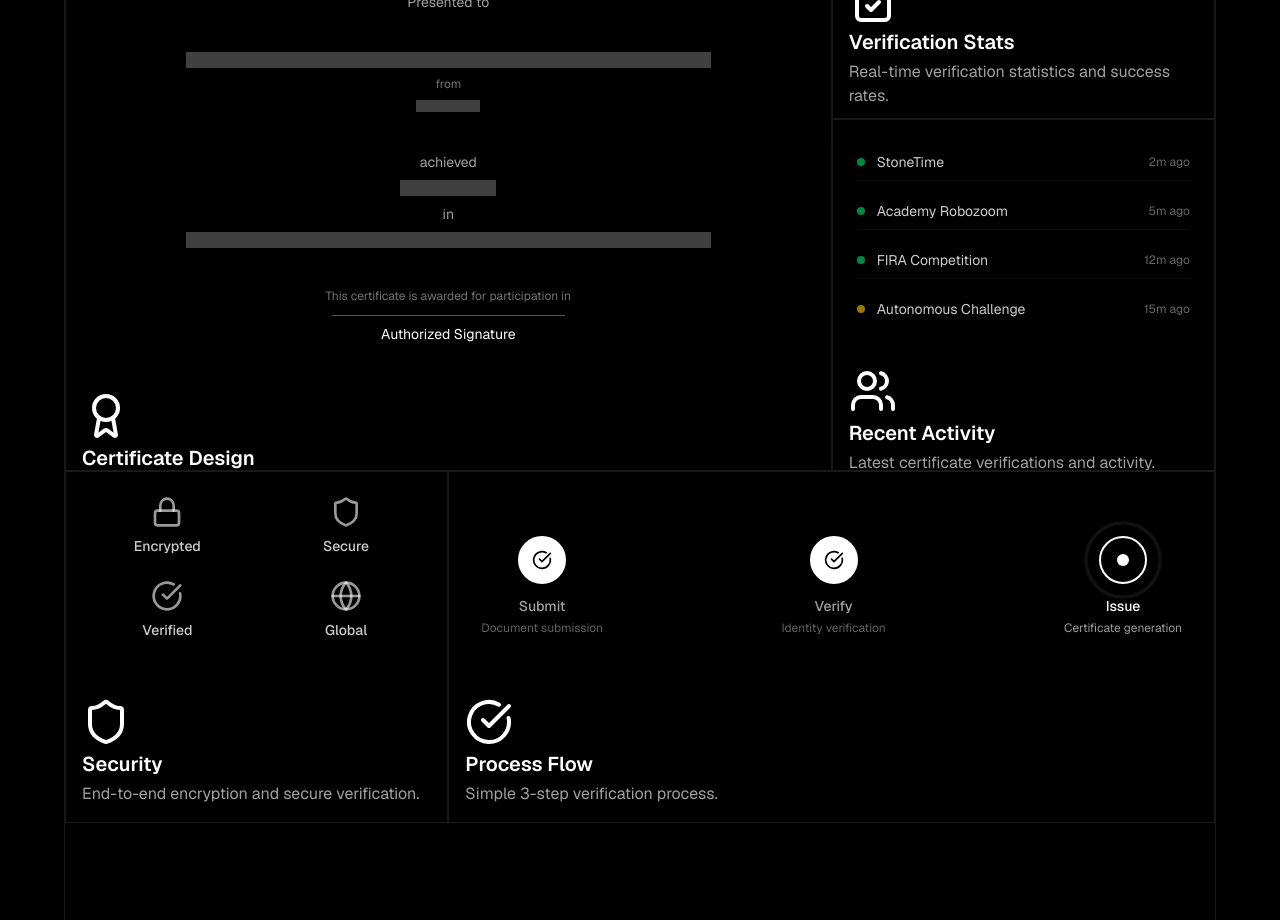
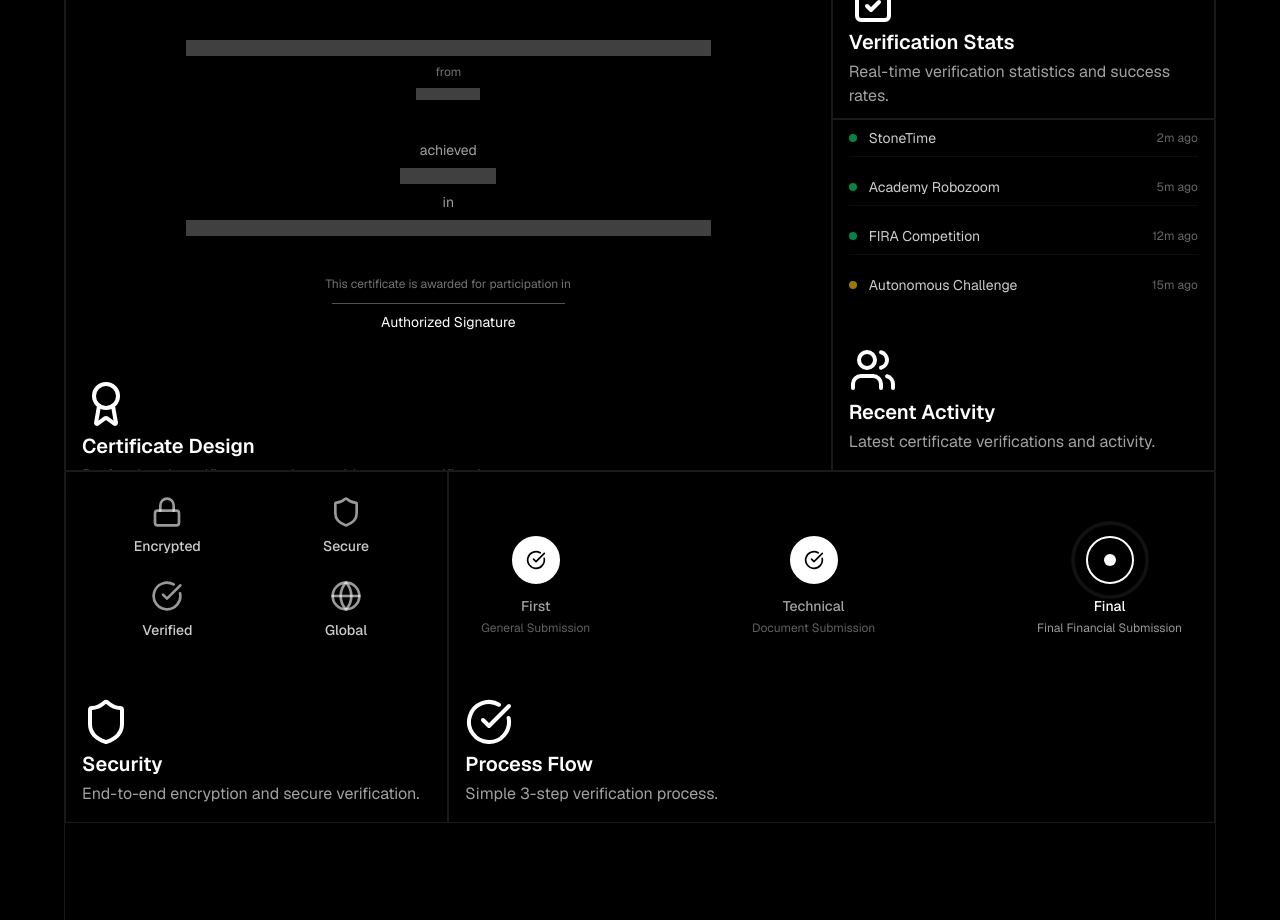
Before and after one commit to Sarina-R/AVIS-landing-page, a Next.js app: page /avis-events in a window 1280 px wide. Shown: the part 2120-3040 px from the top of the page. Built offline with nearby package versions, Linux system fonts and the light colour scheme.

Commit message:
fix: -spacing -VerificationFlow steps texts

```diff
--- a/components/event-page-component/BentoSection.tsx
+++ b/components/event-page-component/BentoSection.tsx
@@ -16,7 +16,7 @@ const CertificateSchematic = () => {
   return (
     <div className='relative h-full w-full overflow-hidden'>
       {/* Blue Header */}
-      <div className='w-full h-8 bg-white/20'></div>
+      <div className='w-full h-5 bg-white/20'></div>
 
       {/* Content Container */}
       <div className='p-8 space-y-10 text-center'>
@@ -90,7 +90,7 @@ const VerificationStats = () => (
 )
 
 const RecentVerifications = () => (
-  <div className='h-full p-6'>
+  <div className='h-full px-4'>
     <div className='space-y-3'>
       {[
         { name: 'StoneTime', status: 'verified', time: '2m ago' },
@@ -157,9 +157,9 @@ const VerificationFlow = () => {
   const [isVisible, setIsVisible] = useState<boolean>(false)
 
   const steps: Step[] = [
-    { id: 0, label: 'Submit', description: 'Document submission' },
-    { id: 1, label: 'Verify', description: 'Identity verification' },
-    { id: 2, label: 'Issue', description: 'Certificate generation' },
+    { id: 0, label: 'First', description: 'General Submission' },
+    { id: 1, label: 'Technical', description: 'Document Submission' },
+    { id: 2, label: 'Final ', description: 'Final Financial Submission' },
   ]
 
   const containerRef = useRef<HTMLDivElement>(null)
@@ -375,7 +375,7 @@ const features = [
     name: 'Verification Stats',
     description: 'Real-time verification statistics and success rates.',
     href: '#',
-    cta: 'View Stats',
+    // cta: 'View Stats',
     className: 'col-span-3 lg:col-span-1',
     background: <VerificationStats />,
   },
@@ -384,7 +384,7 @@ const features = [
     name: 'Recent Activity',
     description: 'Latest certificate verifications and activity.',
     href: '#',
-    cta: 'View All',
+    // cta: 'View All',
     className: 'col-span-3 lg:col-span-1',
     background: <RecentVerifications />,
   },
@@ -393,7 +393,7 @@ const features = [
     name: 'Security',
     description: 'End-to-end encryption and secure verification.',
     href: '#',
-    cta: 'Learn More',
+    // cta: 'Learn More',
     className: 'col-span-3 lg:col-span-1',
     background: <SecurityFeatures />,
   },
@@ -403,7 +403,7 @@ const features = [
     description: 'Simple 3-step verification process.',
     className: 'col-span-3 lg:col-span-2',
     href: '#',
-    cta: 'Get Started',
+    // cta: 'Get Started',
     background: <VerificationFlow />,
   },
 ]
```
